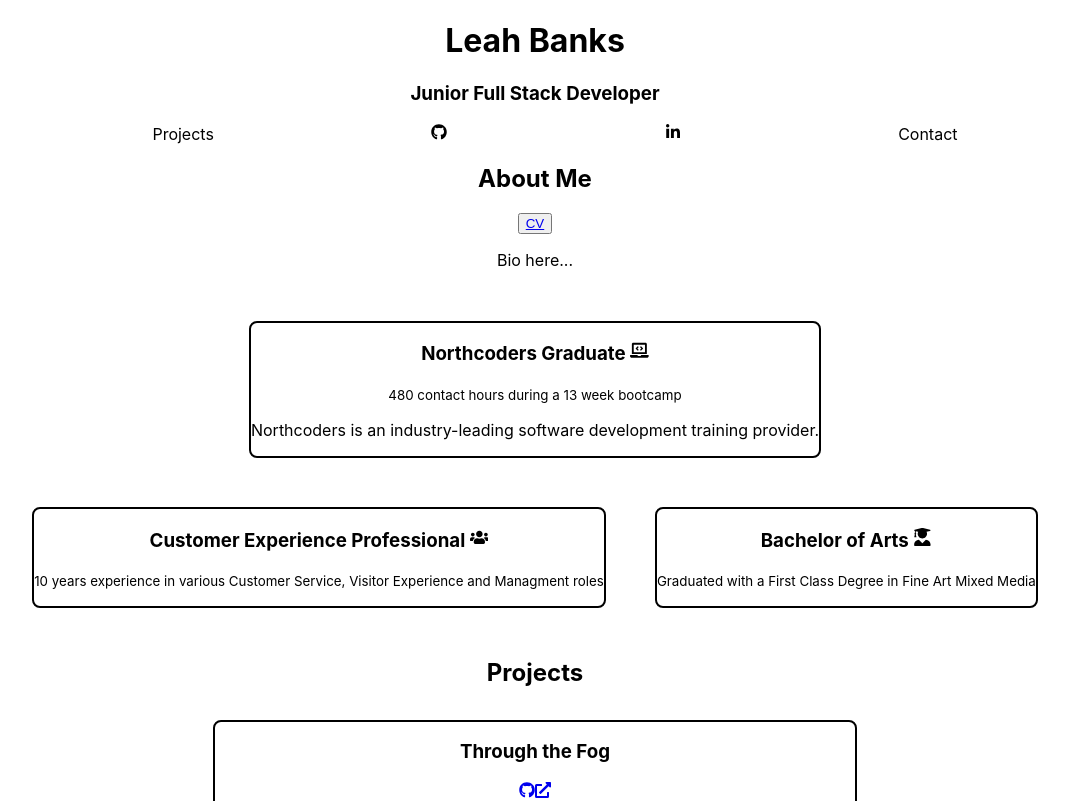
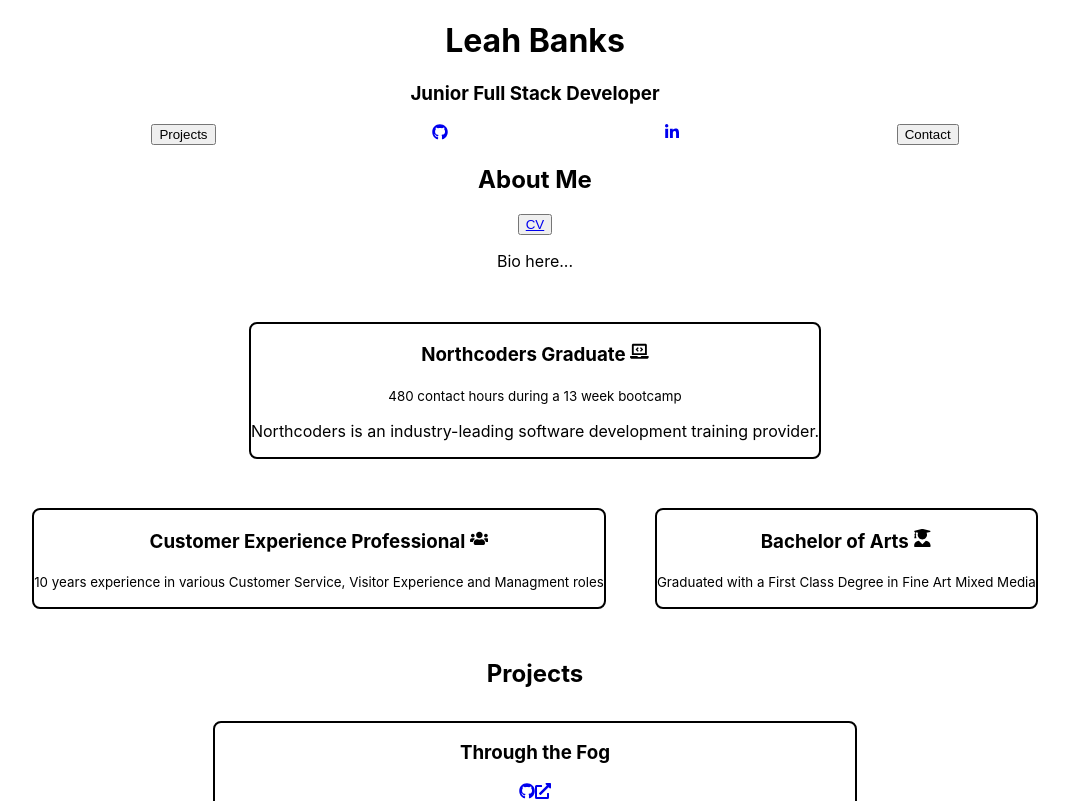
Before and after one commit to leahbanks/portfolio, a React (Create React App) app: page / in a window 1280 px wide. Shown: the top 801 px of the page, without its empty margins (105-1174 px from the left). Built offline with nearby package versions, Linux system fonts and the light colour scheme.

Commit message:
refactor - rendering components in Nav instead of App to enable click scroll

```diff
--- a/src/App.js
+++ b/src/App.js
@@ -1,18 +1,12 @@
 import "./App.css";
 import Header from "./components/Header/Header";
 import Nav from "./components/Nav/Nav";
-import About from "./components/About/About";
-import Projects from "./components/Projects/Projects";
-import Contact from './components/Contact/Contact';
 
 function App() {
   return (
     <div className="App">
       <Header/>
       <Nav/>
-      <About/>
-      <Projects/>
-      <Contact/>
     </div>
   );
 }
--- a/src/components/Header/Header.jsx
+++ b/src/components/Header/Header.jsx
@@ -2,7 +2,7 @@ import "./Header.css";
 
 export default function Header() {
   return (
-    <header>
+    <header className="header">
       <h1>Leah Banks</h1>
       <h3>Junior Full Stack Developer</h3>
     </header>
--- a/src/components/Nav/Nav.jsx
+++ b/src/components/Nav/Nav.jsx
@@ -1,15 +1,46 @@
 import "./Nav.css";
 import { FaLinkedinIn, FaGithub } from "react-icons/fa";
+import Projects from "../Projects/Projects";
+import Contact from '../Contact/Contact';
+import About from "../About/About";
+
+const githubLink = "https://github.com/leahbanks";
+const linkedInLink = "https://www.linkedin.com/in/leahrbanks/";
+
+const handleClickScroll = () => {
+  const element = document.getElementById("contact-section");
+  if (element) {
+    element.scrollIntoView({ behavior: "smooth" });
+  }
+};
+
+const handleProjectClickScroll = () => {
+  const element = document.getElementById("project-section");
+  if (element) {
+    element.scrollIntoView({ behavior: "smooth" });
+  }
+};
 
 export default function Nav() {
   return (
     <section className="nav">
-      <ul className="nav-items" style={{ listStyle: "none" }}>
-        <li>Projects</li>
-        <FaGithub />
-        <FaLinkedinIn />
-        <li>Contact</li>
+      <ul className="nav-items">
+        <button onClick={handleProjectClickScroll}>Projects</button>
+        {githubLink && (
+          <a href={githubLink} target="_blank" rel="noreferrer">
+            <FaGithub />
+          </a>
+        )}
+        {linkedInLink && (
+          <a href={linkedInLink} target="_blank" rel="noreferrer">
+            <FaLinkedinIn />
+          </a>
+        )}
+        <button onClick={handleClickScroll}>Contact</button>
       </ul>
+      <About id="about-section"/>
+      <div id="project-section"><Projects/></div>
+      <div id="contact-section"><Contact/></div>
     </section>
   );
 }
```
Also changed, not shown: src/components/Nav/Nav.css (line endings or trailing spaces).
